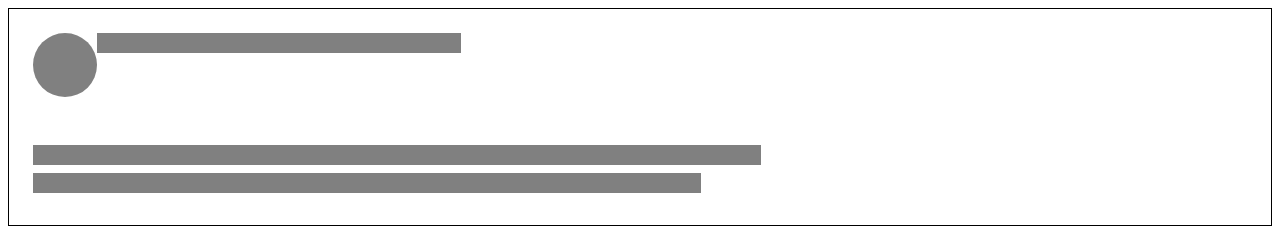
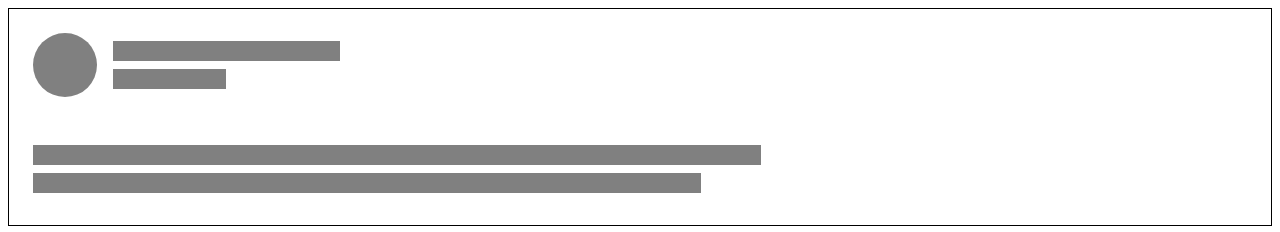
Before and after one commit to js-tasks-ru/htmlcss-20220519_afonin-andrey-sergeevich, a website: page 04-lection2/02-skeleton/index.html in a window 1280 px wide. Drawn offline with Linux system fonts and the light colour scheme.

Commit message:
repeat dz skeleton

```diff
--- a/04-lection2/02-skeleton/index.html
+++ b/04-lection2/02-skeleton/index.html
@@ -8,9 +8,13 @@
     <body>
         <div class="skeleton">
                 <div class="skeleton__top">
-                    <div class="skeleton__circle"></div>
-                    <div class="skeleton__line skeleton__line_small "></div>
-                    <div class="skeleton__line skeleton__line_normal"></div>
+                  <div class="circle">
+                       <div class="skeleton__circle"></div>
+                    </div>
+                   <div class="line">
+                       <div class="skeleton__line skeleton__line_small "></div>
+                       <div class="skeleton__line skeleton__line_normal"></div>
+                </div>
 
                 </div>
                 <div class="skeleton__bottom">
--- a/04-lection2/02-skeleton/skeleton.css
+++ b/04-lection2/02-skeleton/skeleton.css
@@ -2,19 +2,17 @@
 
 .skeleton{
     border: 1px solid #000;
-    background-color: grey;
 }
 .skeleton__top{
     padding: 24px 24px;
-    background-color: white;
     display: flex;
     justify-content: flex-start;
+    align-items: baseline;
 }
 .skeleton__bottom{
    display: flex;
    flex-direction: column;
    padding: 24px;
-   background-color: white;
 
 }
 .skeleton__circle{
@@ -26,8 +24,6 @@
 .skeleton__line{
     background-color: grey;
     height: 20px;
-    width: 100px;
-    flex-direction: column;
     margin-bottom: 8px;
 }
 .skeleton__line_small{
@@ -42,6 +38,8 @@
 .skeleton__line_normal{
     width: 10%;
 }
-.position{
-    flex-direction: column;
+
+.line{
+width: -webkit-fill-available;
+padding-left: 16px;
 }
```
